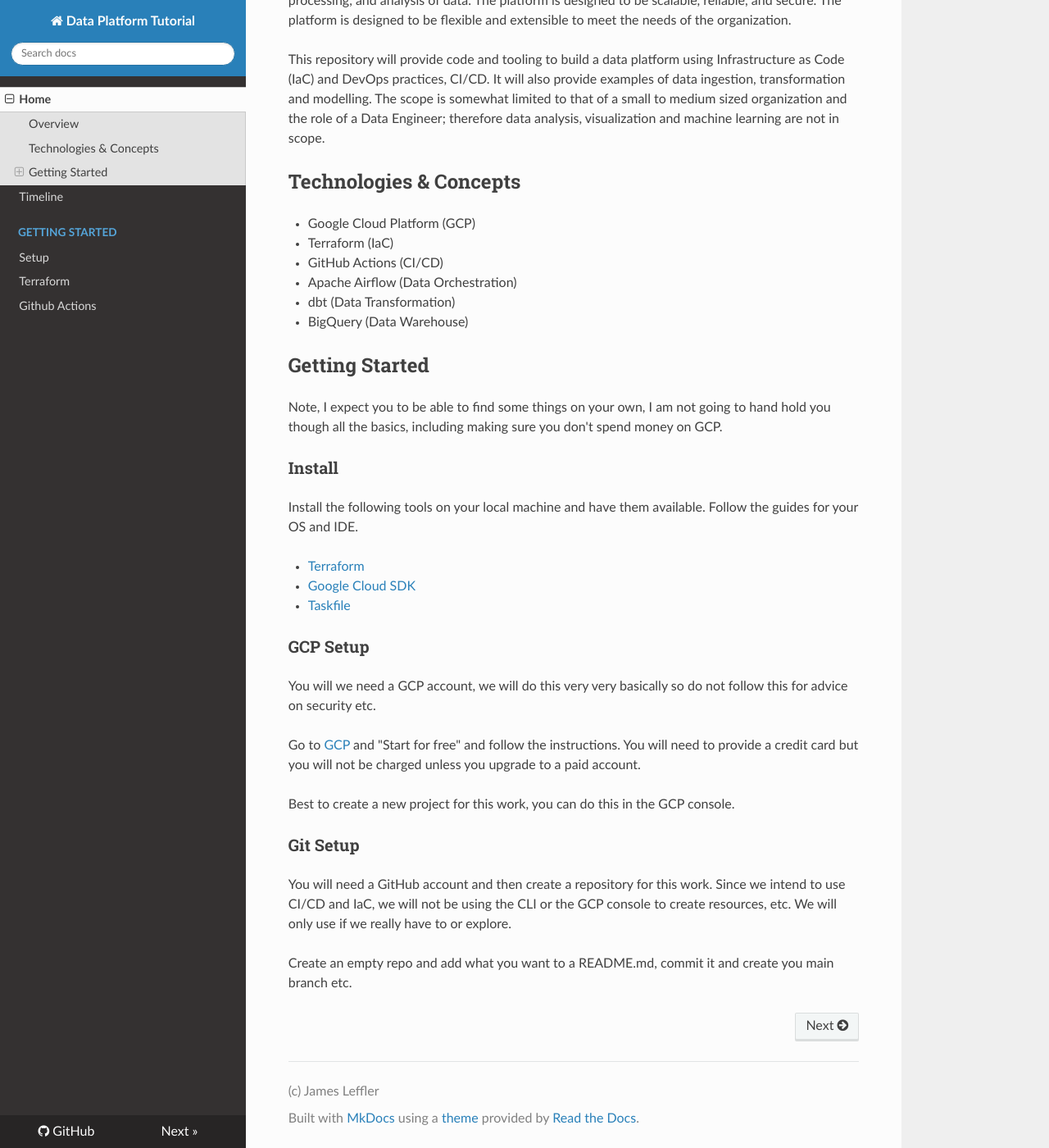
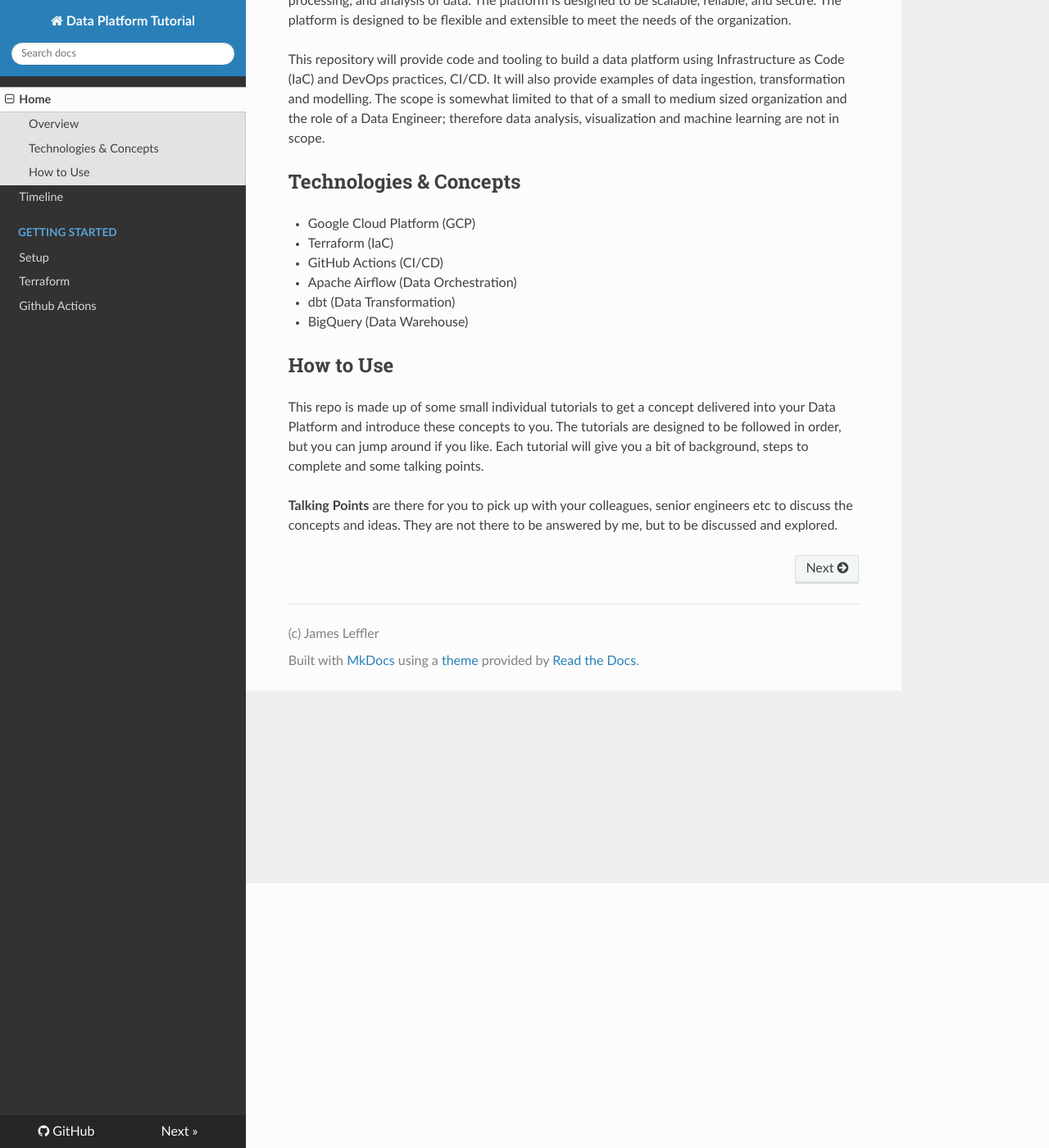
Before and after one commit to jsleffler/data-platform-tutorial, an MkDocs documentation site: the page built from docs/README.md, in a window 1280 px wide and 1400 px high, scrolled down 323 px. Shown: the whole window at 82% size. Built offline with MkDocs 1.6.1, drawn with Linux system fonts in a browser that asks for light colours; nearby versions of some CDN libraries.

Commit message:
chore(docs): move the location of some docs and added how to use section

```diff
--- a/docs/README.md
+++ b/docs/README.md
@@ -17,28 +17,8 @@ This repository will provide code and tooling to build a data platform using Inf
 * dbt (Data Transformation)
 * BigQuery (Data Warehouse)
 
-## Getting Started
+## How to Use
 
-Note, I expect you to be able to find some things on your own, I am not going to hand hold you though all the basics, including making sure you don't spend money on GCP.
+This repo is made up of some small individual tutorials to get a concept delivered into your Data Platform and introduce these concepts to you. The tutorials are designed to be followed in order, but you can jump around if you like. Each tutorial will give you a bit of background, steps to complete and some talking points.
 
-### Install
-
-Install the following tools on your local machine and have them available. Follow the guides for your OS and IDE.
-
-* [Terraform](https://www.terraform.io/downloads.html)
-* [Google Cloud SDK](https://cloud.google.com/sdk/docs/install)
-* [Taskfile](https://taskfile.dev/#/installation)
-
-### GCP Setup
-
-You will we need a GCP account, we will do this very very basically so do not follow this for advice on security etc.
-
-Go to [GCP](https://cloud.google.com/) and "Start for free" and follow the instructions. You will need to provide a credit card but you will not be charged unless you upgrade to a paid account.
-
-Best to create a new project for this work, you can do this in the GCP console.
-
-### Git Setup
-
-You will need a GitHub account and then create a repository for this work. Since we intend to use CI/CD and IaC, we will not be using the CLI or the GCP console to create resources, etc. We will only use if we really have to or explore.
-
-Create an empty repo and add what you want to a README.md, commit it and create you main branch etc.
+**Talking Points** are there for you to pick up with your colleagues, senior engineers etc to discuss the concepts and ideas. They are not there to be answered by me, but to be discussed and explored.
```
Also changed, not shown: docs/getting-started/index.md (added, +27 -0 lines).
